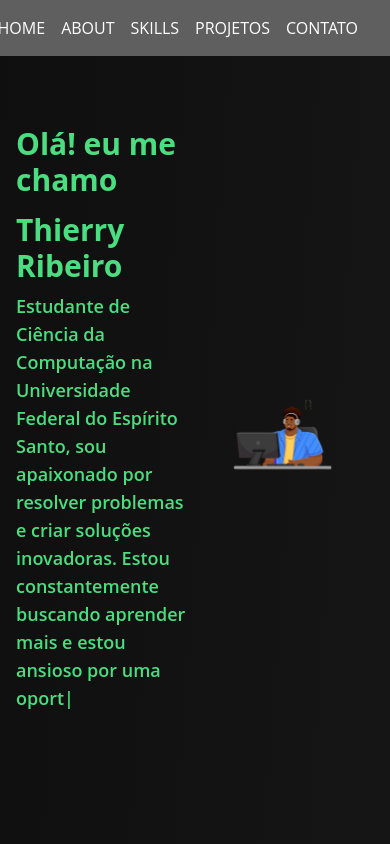
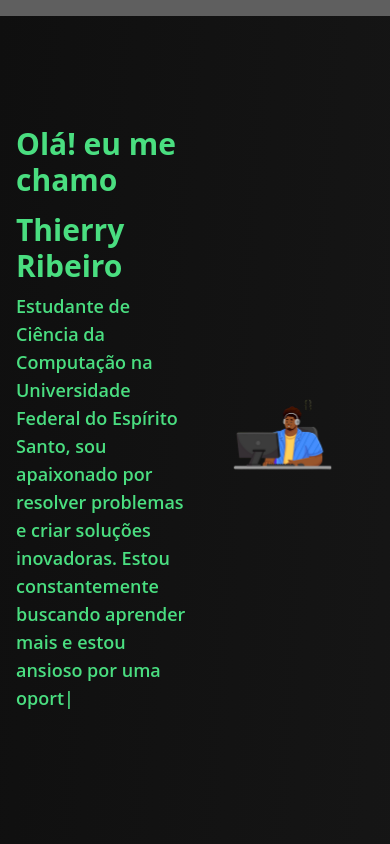
Before and after one commit to Ribeirotmr/portifolio, a Next.js app: page / in a window 390 px wide. Shown: the top 844 px of the page. Built offline with nearby package versions, Linux system fonts and the light colour scheme.

Commit message:
Update Nav.tsx

```diff
--- a/components/Nav.tsx
+++ b/components/Nav.tsx
@@ -2,7 +2,8 @@ import { Link as ScrollLink } from 'react-scroll';
 
 export default function Nav() {
   return (
-    <nav className="bg-[#5f5f5f] fixed top-0 w-full z-50 flex items-center justify-end gap-4 py-4 pr-8 text-white">
+    <nav className="bg-[#5f5f5f] fixed top-0 w-full z-50 flex items-center justify-end gap-4 py-2 px-4 md:py-4 md:px-8 text-white">
+      <div className="hidden md:flex items-center gap-4">
         <ScrollLink to="homeSection" smooth={true} duration={500} className="cursor-pointer hover:text-gray-700">
           HOME
         </ScrollLink>
@@ -18,6 +19,8 @@ export default function Nav() {
         <ScrollLink to="contatoSection" smooth={true} duration={500} className="cursor-pointer hover:text-gray-700">
           CONTATO
         </ScrollLink>
+      </div>
+      {/* Menu colapsável (opcional, a ser implementado se desejar) */}
     </nav>
   );
 }
```
Lines whose indentation alone changed are shown as unchanged.
